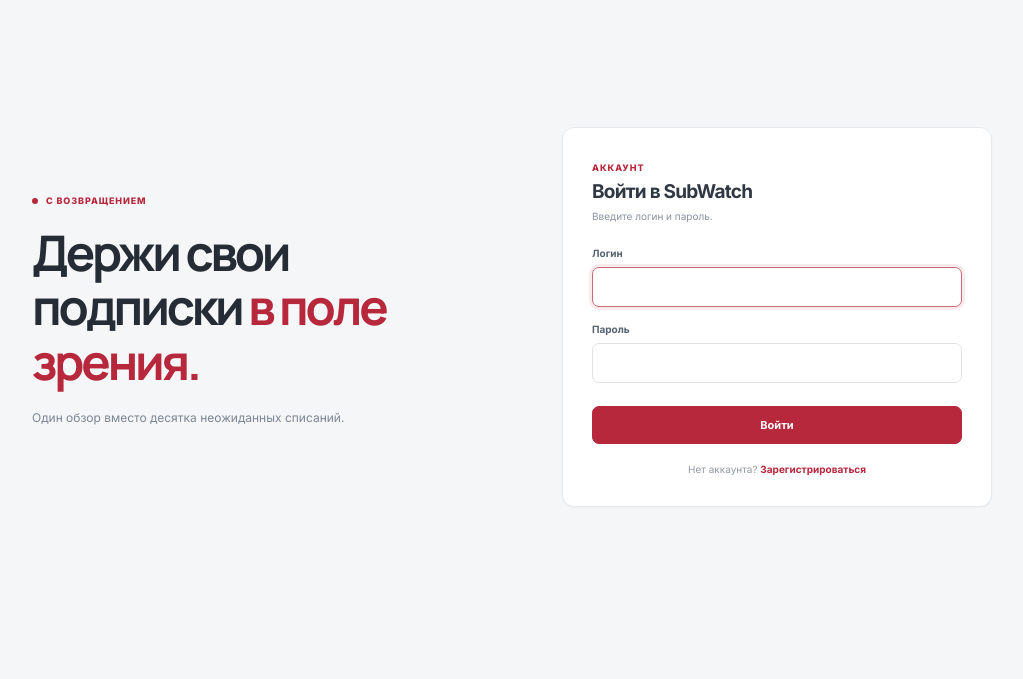
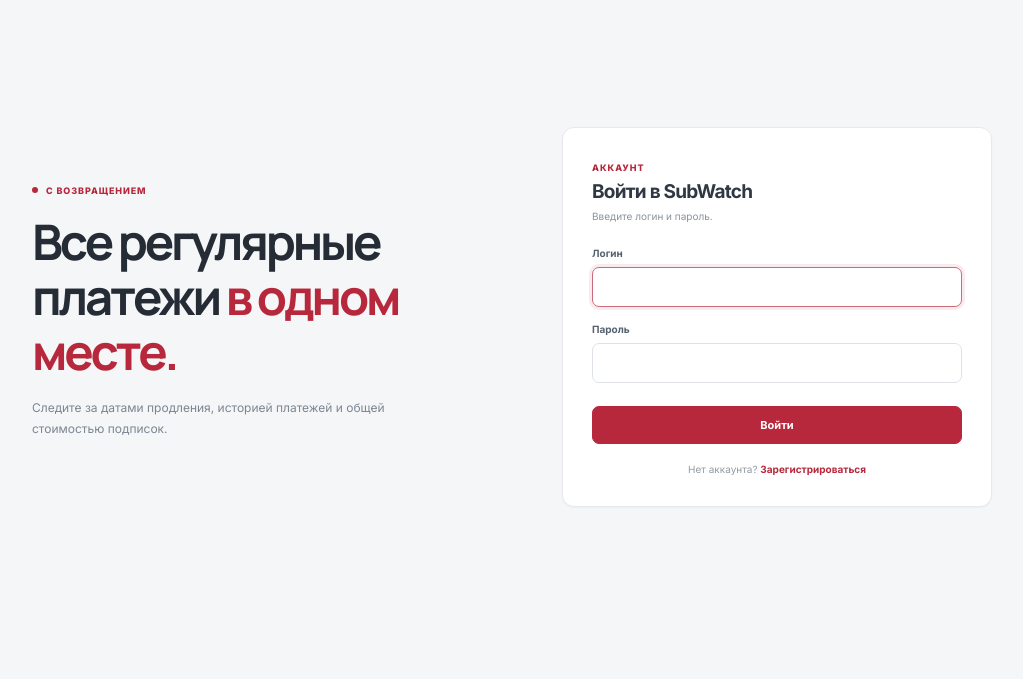
Before and after one commit to karimover/subwatch, a Django app: page /accounts/login/ in a window 1280 px wide. Shown: the part 72-751 px from the top of the page, without its empty margins (252-1275 px from the left). Run offline with Django 5.2, Linux system fonts and the light colour scheme.

Commit message:
Refine sign-in copy for product tone

```diff
--- a/templates/registration/login.html
+++ b/templates/registration/login.html
@@ -2,7 +2,7 @@
 {% block title %}Вход — SubWatch{% endblock %}
 {% block content %}
 <div class="auth-layout">
-    <div class="auth-aside"><div class="eyebrow"><span class="eyebrow-dot"></span> С возвращением</div><h1>Держи свои подписки <span>в поле зрения.</span></h1><p>Один обзор вместо десятка неожиданных списаний.</p></div>
+    <div class="auth-aside"><div class="eyebrow"><span class="eyebrow-dot"></span> С возвращением</div><h1>Все регулярные платежи <span>в одном месте.</span></h1><p>Следите за датами продления, историей платежей и общей стоимостью подписок.</p></div>
     <div class="form-card auth-card">
         <div class="form-card-head"><span class="section-kicker">Аккаунт</span><h2>Войти в SubWatch</h2><p>Введите логин и пароль.</p></div>
         {% if form.errors %}<div class="form-error-summary">Не удалось войти. Проверьте логин и пароль.</div>{% endif %}
```
